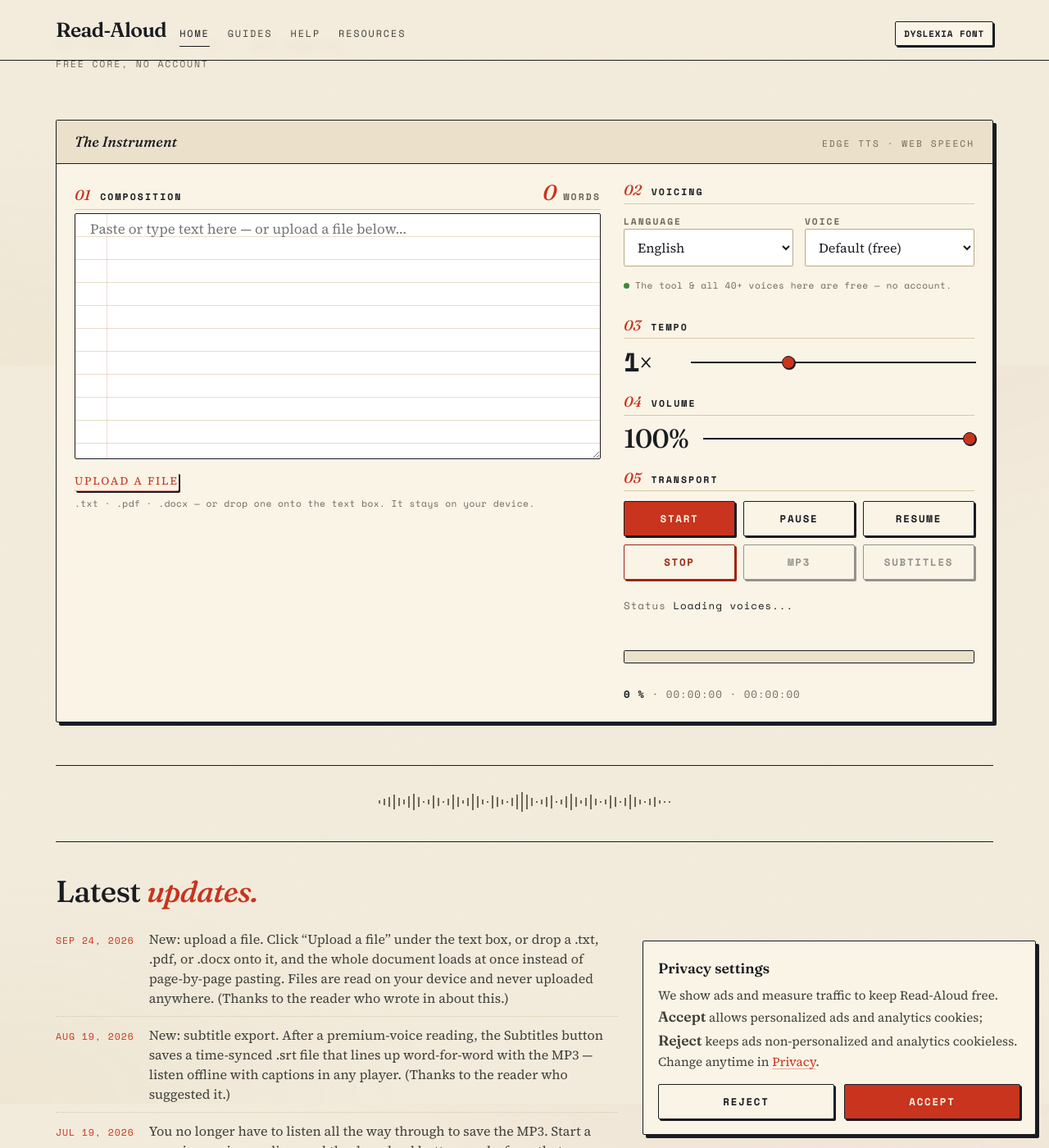
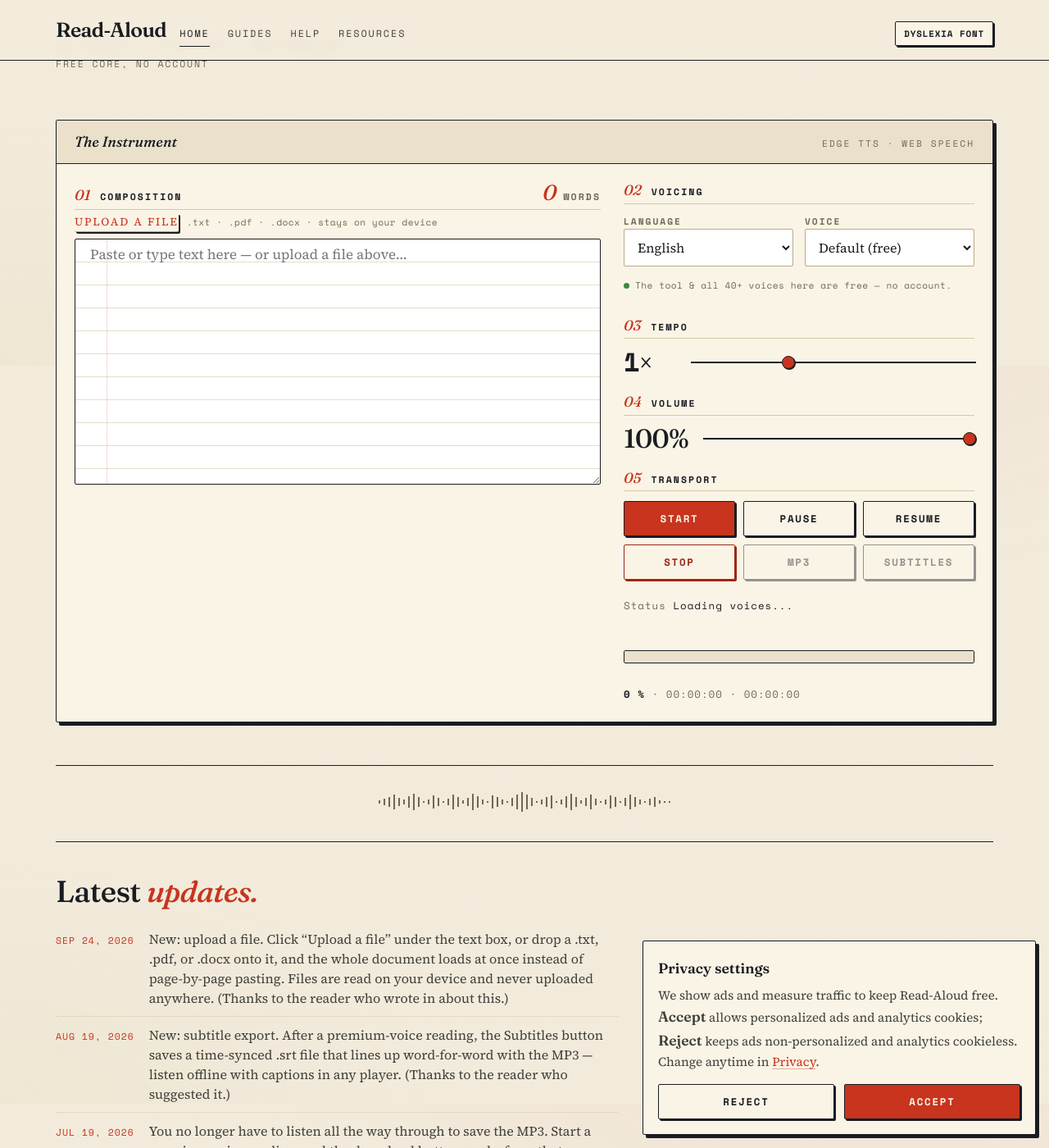
Before and after one commit to ndaly111/read-aloud, a Jekyll site: the page index.html, which Jekyll copies as it is, in a window 1280 px wide and 1400 px high, scrolled down 454 px. Shown: the whole window at 82% size. Built offline with Jekyll 4.4.1, drawn with Linux system fonts in a browser that asks for light colours.

Commit message:
Move the upload row above the text box; shorter hint for phones
Co-Authored-By: Claude Fable 5.1 <noreply@anthropic.com>

```diff
--- a/index.html
+++ b/index.html
@@ -9,7 +9,7 @@
 <meta name="description" content="Free text-to-speech tool with premium neural voices. Paste text, pick a voice and speed, and listen instantly. Browser voices work offline; premium voices offer natural sound.">
 
 <!-- ——— Retro CSS ——— -->
-  <link rel="stylesheet" href="/styles.css?v=20260924a">
+  <link rel="stylesheet" href="/styles.css?v=20260924b">
   <script src="/cookie-consent.js" defer></script>
 </head>
 
@@ -75,14 +75,14 @@
             <h3 class="section-label"><span class="section-num">01</span> Composition
               <span class="word-count" id="wordcount" aria-live="polite"><span class="word-count-num" id="wordcount-num">0</span> <span class="word-count-label" id="wordcount-label">words</span></span>
             </h3>
-            <textarea id="txt" placeholder="Paste or type text here — or upload a file below…"></textarea>
-            <div id="disp" aria-live="polite"></div>
             <div class="file-row">
               <input type="file" id="fileInput" accept=".txt,.md,.pdf,.docx,text/plain,text/markdown,application/pdf,application/vnd.openxmlformats-officedocument.wordprocessingml.document" hidden>
               <button type="button" id="fileBtn" class="link-btn">Upload a file</button>
-              <span class="file-hint">.txt · .pdf · .docx — or drop one onto the text box. It stays on your device.</span>
+              <span class="file-hint">.txt · .pdf · .docx · stays on your device</span>
               <span id="fileName" class="file-name" aria-live="polite"></span>
             </div>
+            <textarea id="txt" placeholder="Paste or type text here — or upload a file above…"></textarea>
+            <div id="disp" aria-live="polite"></div>
           </div>
 
           <div class="controls">
--- a/styles.css
+++ b/styles.css
@@ -1732,8 +1732,8 @@ html.dyslexia .hero-lede {
   display: flex;
   flex-wrap: wrap;
   align-items: baseline;
-  gap: 6px 10px;
-  margin-top: 8px;
+  gap: 4px 10px;
+  margin: 0 0 8px;
   font-family: var(--font-mono);
   font-size: 0.7rem;
   letter-spacing: 0.04em;
```
